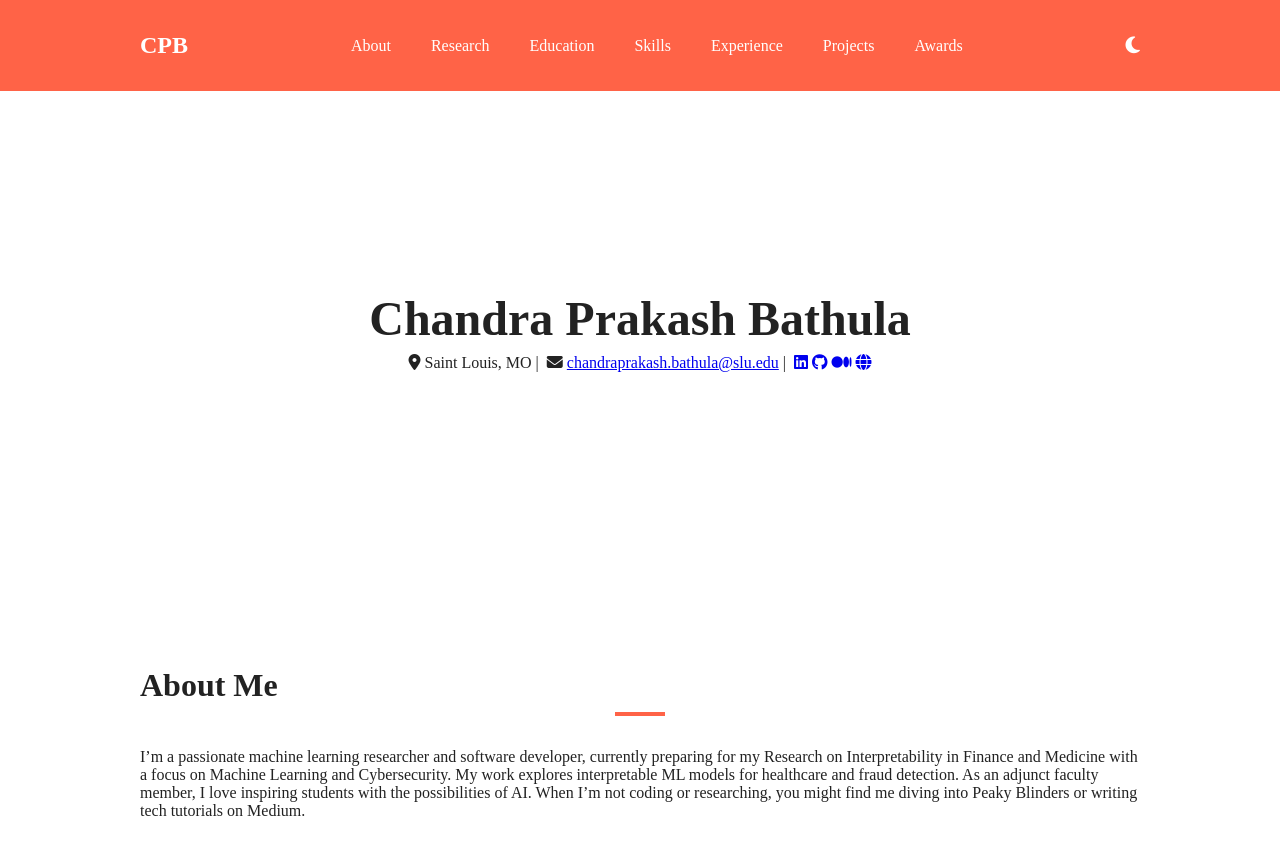
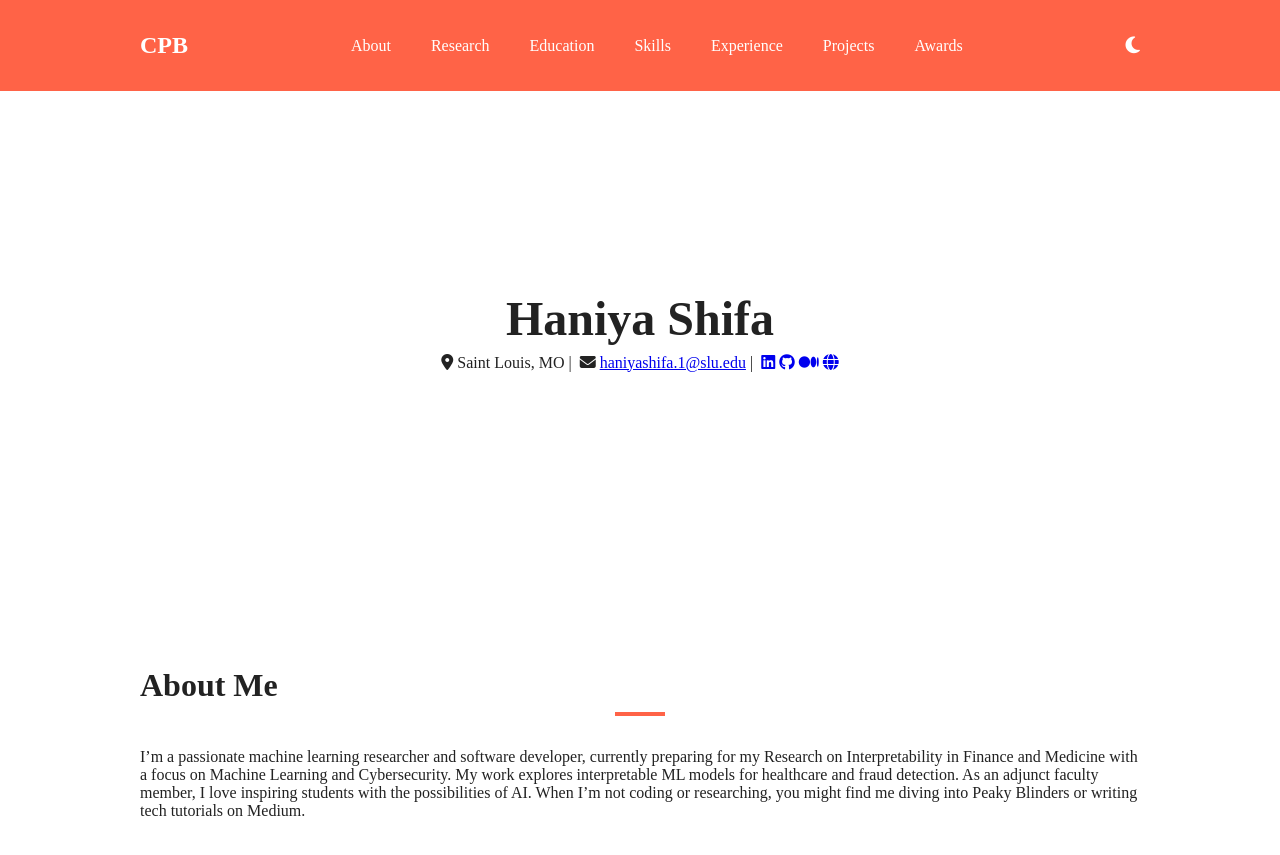
Before and after one commit to haniyashifa/Port-IS5500, a plain HTML site: page index.html in a window 1280 px wide. Shown: the top 855 px of the page. Drawn offline with nearby package versions, Linux system fonts and the light colour scheme; a small style sheet from the web is missing.

Commit message:
Update index.html

```diff
--- a/index.html
+++ b/index.html
@@ -6,7 +6,7 @@
     name="viewport"
     content="width=device-width, initial-scale=1, viewport-fit=cover"
   />
-  <title>Chandra Prakash Bathula | Resume</title>
+  <title>Haniya Shifa| Resume</title>
 
   <!-- AOS (Animate On Scroll) -->
   <link
@@ -47,12 +47,12 @@
   <!-- HERO -->
   <header id="hero">
     <div class="container hero-content" data-aos="fade-down">
-      <h1>Chandra Prakash Bathula</h1>
+      <h1>Haniya Shifa</h1>
       <p class="contact-line">
         <i class="fas fa-map-marker-alt"></i> Saint Louis, MO |
         <i class="fas fa-envelope"></i>
         <a href="mailto:chandraprakash.bathula@slu.edu"
-          >chandraprakash.bathula@slu.edu</a
+          >haniyashifa.1@slu.edu</a
         > |
         <a href="#" target="_blank"><i class="fab fa-linkedin"></i></a>
         <a href="#" target="_blank"><i class="fab fa-github"></i></a>
```
